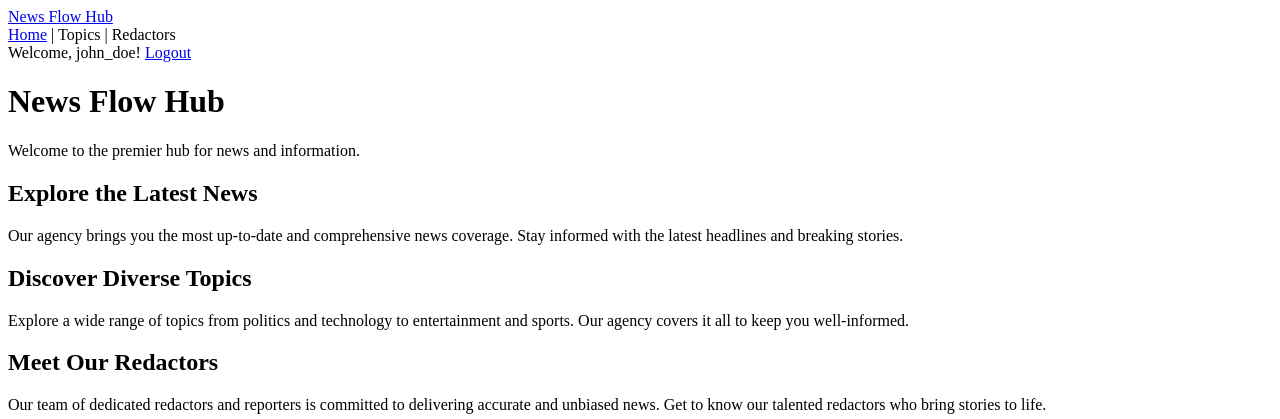
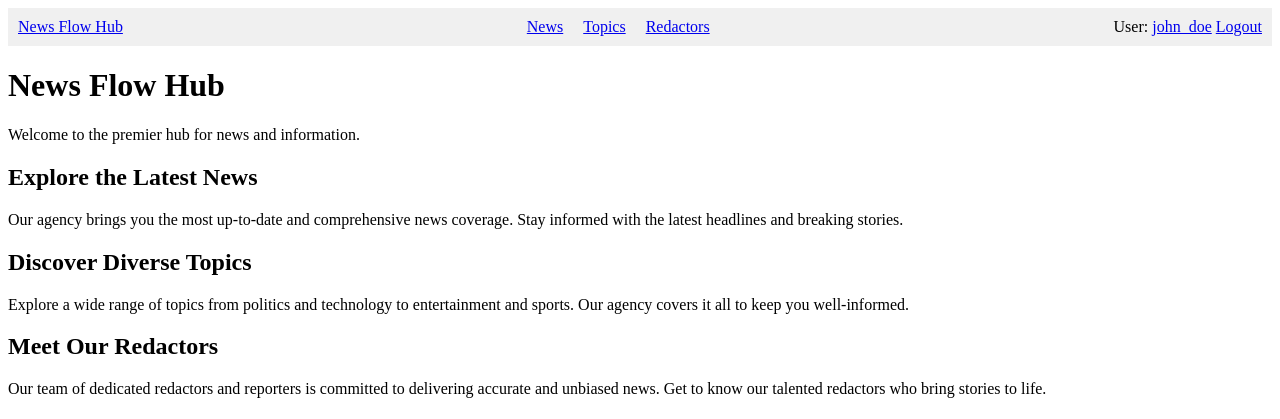
Before and after one commit to grungezz/news_flow_hub, a Django app: page / in a window 1280 px wide. Shown: the top 419 px of the page. Run offline with Django 4.2, Linux system fonts and the light colour scheme; a user stored in the database is signed in; data comes from the database, SQL or seed files in the repository.

Commit message:
Updated header and pagination files

```diff
--- a/templates/includes/header.html
+++ b/templates/includes/header.html
@@ -1,18 +1,23 @@
-<div id="header">
-    <div id="logo">
-        <a href="{% url 'bureau:index' %}">News Flow Hub</a>
+<nav>
+  <div id="nav-left">
+    <a href="{% url 'bureau:index' %}" class="btn btn-light">News Flow Hub</a>
   </div>
 
-    <div id="navigation">
-       <a href="{% url 'bureau:index' %}">Home</a>
-      | Topics | Redactors
+  <div id="nav-center">
+    <a href="{% url 'bureau:newspaper-list' %}" class="btn btn-info">News</a>
+    <span class="nav-separator"></span>
+    <a href="{% url 'bureau:topic-list' %}" class="btn btn-info">Topics</a>
+    <span class="nav-separator"></span>
+    <a href="{% url 'bureau:redactor-list' %}" class="btn btn-info">Redactors</a>
   </div>
 
-    <div id="user-info">
+  <div id="nav-right">
     {% if user.is_authenticated %}
-            Welcome, {{ user.username }}! <a href="{% url 'logout' %}">Logout</a>
+      <span>User: <a href="{{ user.get_absolute_url }}" >{{ user.get_username }}</a></span>
+      <a href="{% url 'logout'%}?next={{request.path}}" class="btn btn-danger">Logout</a>
     {% else %}
-            Login | Sign up
+      <a href="{% url 'login'%}?next={{request.path}}" class="btn btn-success">Login</a>
+      <a href="{% url 'bureau:redactor-create' %}" class="btn btn-success">Sign Up</a>
     {% endif %}
   </div>
-</div>
+</nav>
```
Also changed, not shown: templates/includes/pagination.html (line endings or trailing spaces). Lines whose indentation alone changed are shown as unchanged.
